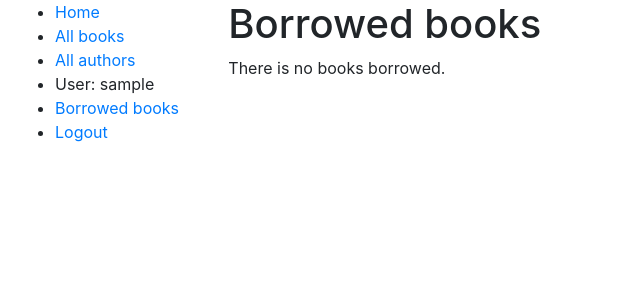
After one commit to alkotras42/LocalLibrary, a Django app: a page that uses catalog/templates/base.html in a window 1280 px wide. The commit adds this page. Shown: the top 300 px of the page, without its empty margins (0-640 px from the left). Run offline with Django 3.2, Linux system fonts and the light colour scheme; the visitor is signed in with stand-in values (Sample User, id 1); data that the repository does not hold is empty; some libraries are stand-ins or nearby versions.

Commit message:
add borrowed books page

```diff
--- a/catalog/admin.py
+++ b/catalog/admin.py
@@ -31,13 +31,13 @@ class BookAdmin(admin.ModelAdmin):
 
 @admin.register(BookInstance)
 class BookInstanceAdmin(admin.ModelAdmin):
-    list_display = ('id', 'status','due_back')
+    list_display = ('id', 'status', 'borrower','due_back')
     list_filter = ('status', 'due_back')
     fieldsets =(
         (None, {
             'fields': ('book', 'imprint','id')
         }),
         ('Availability',{
-            'fields': ('status','due_back')
+            'fields': ('status','due_back','borrower')
         }),
     )
--- a/catalog/templates/base.html
+++ b/catalog/templates/base.html
@@ -18,10 +18,17 @@
         <div class="row">
             <div class="col-sm-2">
                 {% block sidebar %}
-                <ul>
+                <ul class="sidebar-nav">
                     <li><a href="{% url 'index' %}">Home</a></li>
                     <li><a href="{% url 'books' %}">All books</a></li>
                     <li><a href="{% url 'authors' %}">All authors</a></li>
+                    {% if user.is_authenticated  %}
+                        <li>User: {{user.get_username}}</li>
+                        <li><a href="{% url 'my-borrowed' %}">Borrowed books</a></li>
+                        <li><a href="{% url 'logout' %}?next={{request.path}}">Logout</a></li>
+                    {% else %}
+                        <li><a href="{% url 'login'%}?next={{request.path}}">Login</a></li>
+                    {% endif %}
                 </ul>
                 {% endblock  %}
             </div>
--- /dev/null
+++ b/catalog/templates/catalog/bookinstance_list_borrowed_user.html
@@ -0,0 +1,15 @@
+{% extends 'base.html' %}
+    {% block content %}
+        <h1>Borrowed books</h1>
+        {% if bookinstance_list %}
+            <ul>
+                {% for bookinst in bookinstance_list  %}
+                <li class="{% if bookinst.is_overdue %}text-danger{% endif %}">
+                    <a href="{% url 'book-detail' bookinst.book.pk %}">{{bookinst.book.title}}</a> {{bookinst.due_back}}
+                </li>
+                {% endfor %}
+            </ul>
+        {% else %}
+            <p>There is no books borrowed.</p>
+        {% endif %}
+    {% endblock content %}
--- a/catalog/urls.py
+++ b/catalog/urls.py
@@ -8,5 +8,6 @@ urlpatterns = [
     url(r'^books/$', views.BookListView.as_view(), name='books'),
     url(r'^book/(?P<pk>\d+)$', views.BookDetailView.as_view(), name='book-detail'),
     url(r'^authors/$', views.AuthorListView.as_view(), name='authors'),
-    url(r'^author/(?P<pk>\d+)$',views.AuthorDetailView.as_view(),name='author-detail')
+    url(r'^author/(?P<pk>\d+)$',views.AuthorDetailView.as_view(),name='author-detail'),
+    url(r'^mybooks/$', views.LoanedBooksByUserListView.as_view(), name='my-borrowed'),
 ]
--- a/catalog/views.py
+++ b/catalog/views.py
@@ -1,6 +1,7 @@
 from django.shortcuts import render
 from .models import BookInstance, Book, Author, BookInstance, Genre
 from django.views import generic
+from django.contrib.auth.mixins import LoginRequiredMixin
 
 def index(request):
     num_books = Book.objects.exclude(title="").count()
@@ -19,6 +20,18 @@ def index(request):
         context={'num_books': num_books, 'num_instance': num_instance, 'num_instances_available': num_instances_available, 'num_authors': num_authors, 'num_visits': num_visits}
     )
 
+
+class LoanedBooksByUserListView(LoginRequiredMixin,generic.ListView):
+    """
+    Generic class-based view listing books on loan to current user.
+    """
+    model = BookInstance
+    template_name ='catalog/bookinstance_list_borrowed_user.html'
+    paginate_by = 10
+
+    def get_queryset(self):
+        return BookInstance.objects.filter(borrower=self.request.user).filter(status__exact='o').order_by('due_back')
+
 class BookListView(generic.ListView):
     model = Book
     paginate_by = 10
```
Also changed, not shown: catalog/models.py (+9 -0 lines), catalog/migrations/0003_auto_20200809_0206.py (added).
